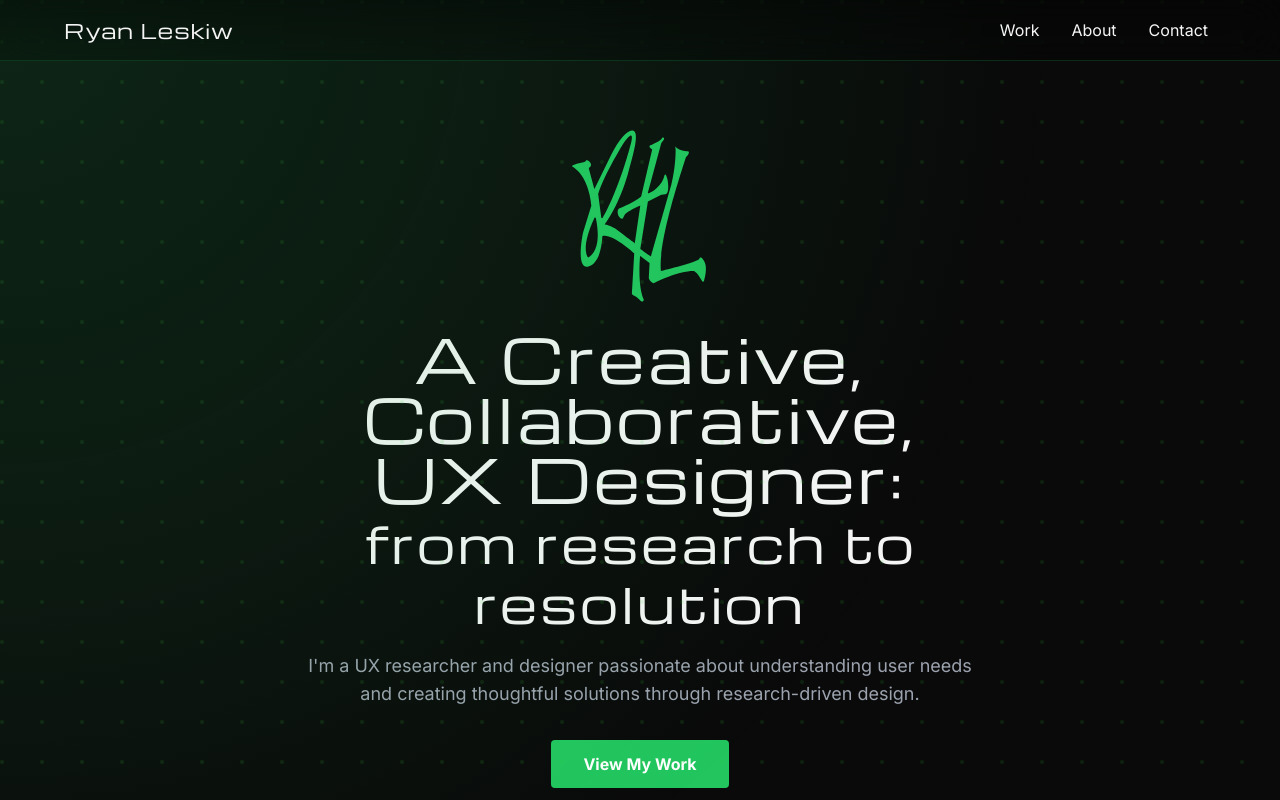
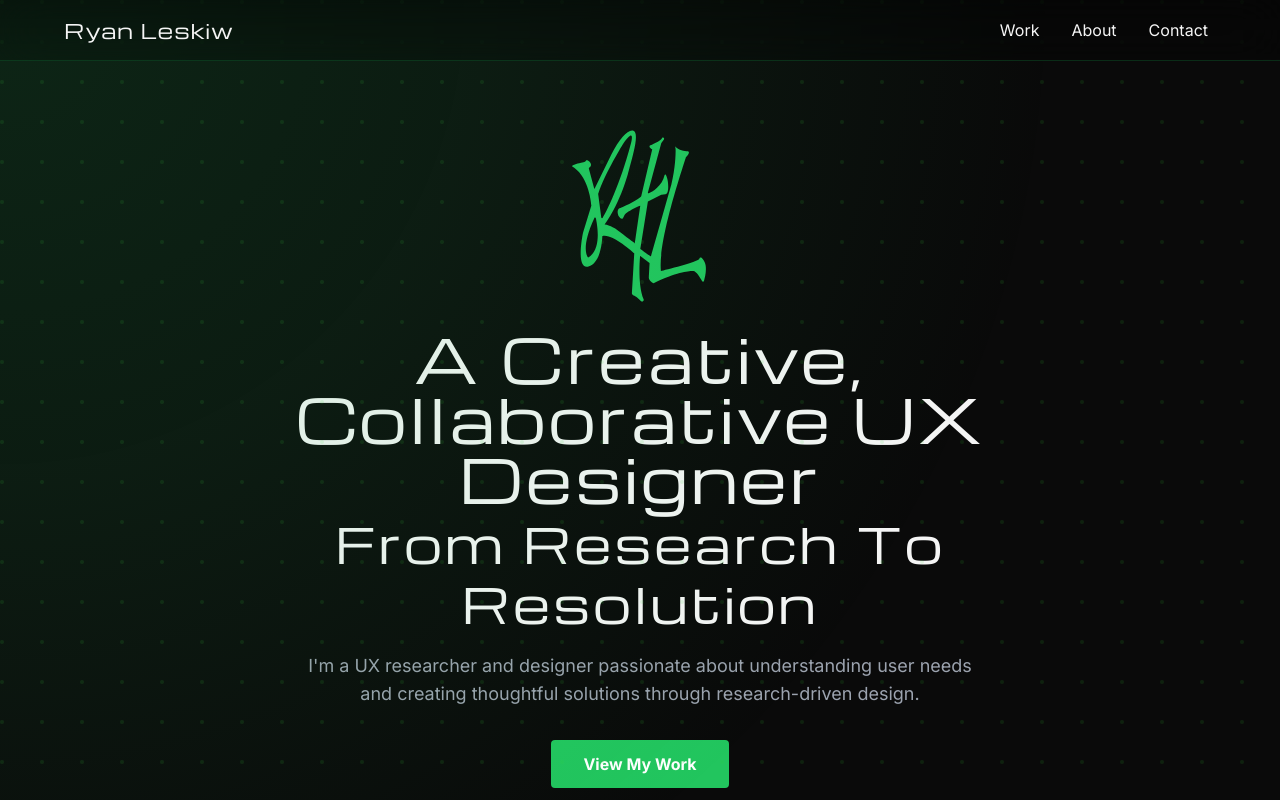
Before and after one commit to RyanLeskiw/Ryanleskiw-portfolio, a Next.js app: page / in a window 1280 px wide. Shown: the top 800 px of the page. Built offline with nearby package versions, Linux system fonts and the light colour scheme.

Commit message:
hero text formatting

```diff
--- a/src/components/Hero.tsx
+++ b/src/components/Hero.tsx
@@ -28,12 +28,10 @@ export default function Hero() {
         </div>
 
         <h1 className="text-4xl sm:text-5xl lg:text-6xl font-bold font-feature text-text-light mb-6 max-w-3xl mx-auto leading-tight">
-          A Creative, Collaborative,
-          <br />
-          UX Designer:
+          A Creative, Collaborative UX Designer
           <br />
           <span className="text-3xl sm:text-4xl lg:text-5xl">
-            from research to resolution
+            From Research To Resolution
           </span>
         </h1>
 
```
